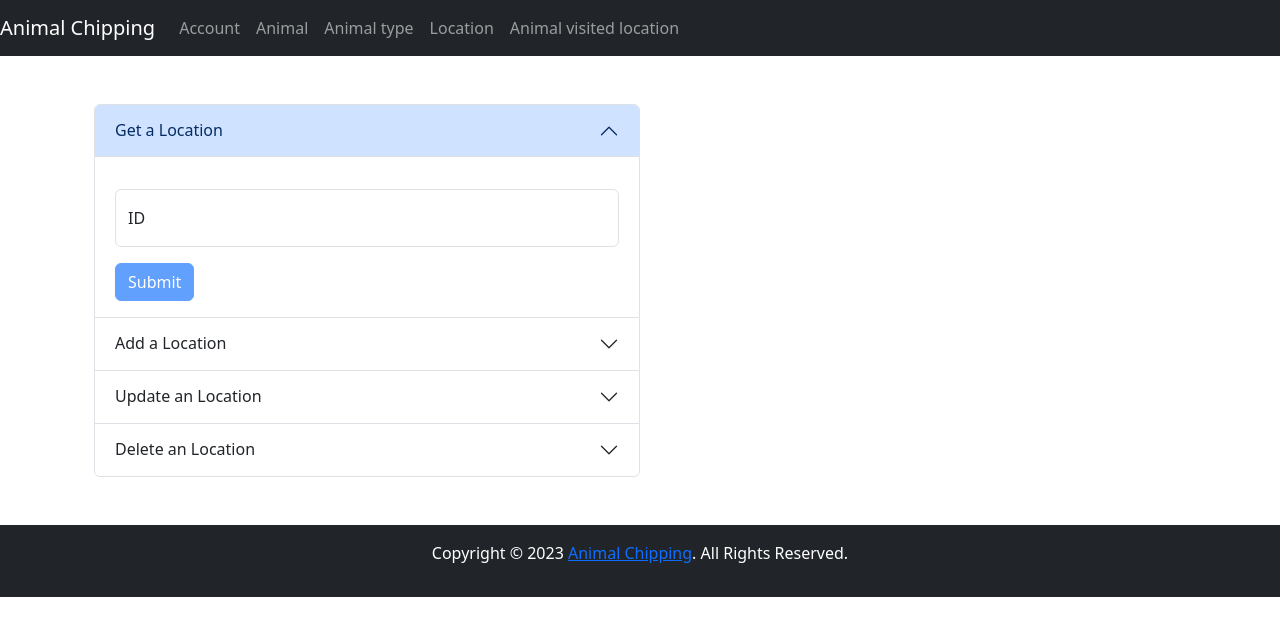
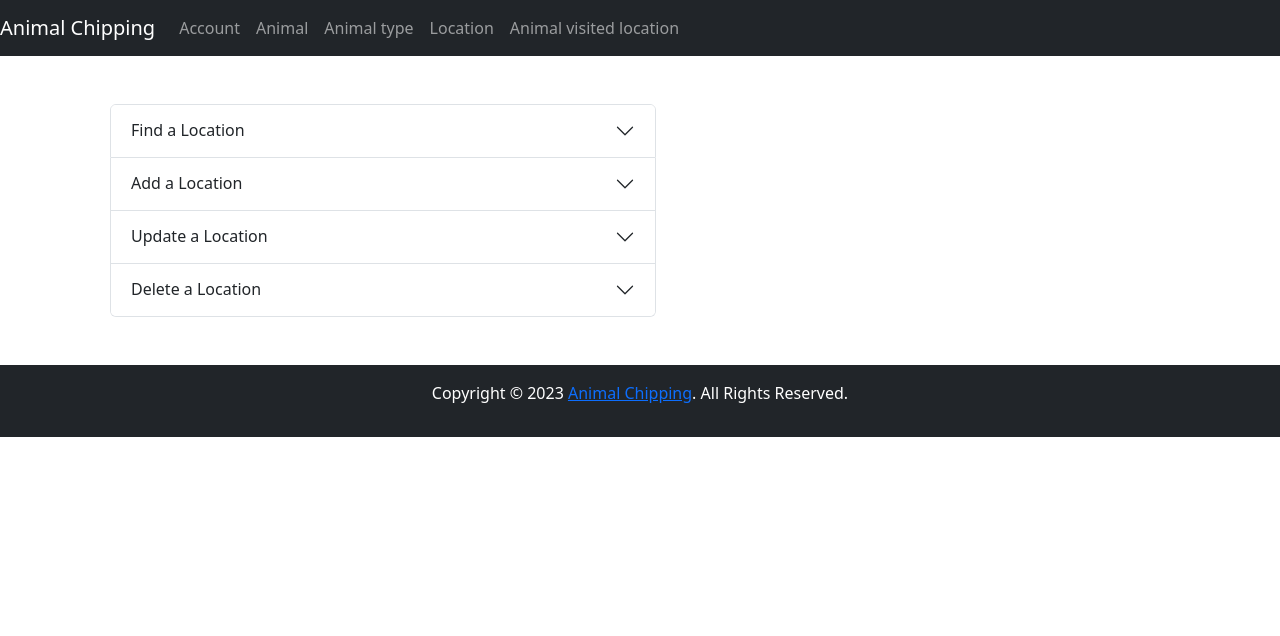
Before and after one commit to krios2146/animal-chipping-api, an Angular app in the folder animal-chipping-front/: page /location in a window 1280 px wide. Shown: the top 636 px of the page. Built offline with nearby package versions, Linux system fonts and the light colour scheme.

Commit message:
feat: integrate location-view to the location component

```diff
--- a/animal-chipping-front/src/app/app.module.ts
+++ b/animal-chipping-front/src/app/app.module.ts
@@ -10,6 +10,7 @@ import { LocationComponent } from './location/location.component';
 import { VisitedLocationComponent } from './visited-location/visited-location.component';
 import { ReactiveFormsModule } from '@angular/forms';
 import { HttpClientModule } from '@angular/common/http';
+import { LocationViewComponent } from './location-view/location-view.component';
 
 @NgModule({
   declarations: [
@@ -18,7 +19,8 @@ import { HttpClientModule } from '@angular/common/http';
     AnimalComponent,
     AnimalTypeComponent,
     LocationComponent,
-    VisitedLocationComponent
+    VisitedLocationComponent,
+    LocationViewComponent
   ],
   imports: [
     BrowserModule,
--- a/animal-chipping-front/src/app/location/location.component.html
+++ b/animal-chipping-front/src/app/location/location.component.html
@@ -1,13 +1,13 @@
 <div class="container d-flex">
-    <div class="accordion w-50" id="accordionExample">
+    <div class="accordion w-50 mx-3" id="accordionExample">
         <div class="accordion-item">
             <h2 class="accordion-header">
-                <button class="accordion-button" type="button" data-bs-toggle="collapse" data-bs-target="#collapseOne"
-                    aria-expanded="true" aria-controls="collapseOne">
-                    Get a Location
+                <button class="accordion-button collapsed" type="button" data-bs-toggle="collapse" data-bs-target="#collapseOne"
+                    aria-expanded="false" aria-controls="collapseOne" (click)="setActiveTab('FIND')">
+                    Find a Location
                 </button>
             </h2>
-            <div id="collapseOne" class="accordion-collapse collapse show" data-bs-parent="#accordionExample">
+            <div id="collapseOne" class="accordion-collapse collapse" data-bs-parent="#accordionExample">
                 <div class="accordion-body">
                     <form [formGroup]="findForm" (ngSubmit)="findLocation()">
                         <div class="form-floating my-3">
@@ -17,20 +17,14 @@
                         </div>
                         <button [disabled]="findForm.invalid" type="submit" class="btn btn-primary">Submit</button>
                     </form>
-                    <div class="card mt-3" *ngIf="foundedLocation">
-                        <div class="card-header">id: {{foundedLocation.id}}</div>
-                        <ul class="list-group list-group-flush">
-                            <li class="list-group-item">latitude: {{foundedLocation.latitude}}</li>
-                            <li class="list-group-item">longitude: {{foundedLocation.longitude}}</li>
-                        </ul>
-                    </div>
                 </div>
             </div>
         </div>
         <div class="accordion-item">
             <h2 class="accordion-header">
                 <button class="accordion-button collapsed" type="button" data-bs-toggle="collapse"
-                    data-bs-target="#collapseTwo" aria-expanded="false" aria-controls="collapseTwo">
+                    data-bs-target="#collapseTwo" aria-expanded="false" aria-controls="collapseTwo"
+                    (click)="setActiveTab('ADD')">
                     Add a Location
                 </button>
             </h2>
@@ -62,8 +56,9 @@
         <div class="accordion-item">
             <h2 class="accordion-header">
                 <button class="accordion-button collapsed" type="button" data-bs-toggle="collapse"
-                    data-bs-target="#collapseThree" aria-expanded="false" aria-controls="collapseThree">
-                    Update an Location
+                    data-bs-target="#collapseThree" aria-expanded="false" aria-controls="collapseThree"
+                    (click)="setActiveTab('UPDATE')">
+                    Update a Location
                 </button>
             </h2>
             <div id="collapseThree" class="accordion-collapse collapse" data-bs-parent="#accordionExample">
@@ -99,8 +94,9 @@
         <div class="accordion-item">
             <h2 class="accordion-header">
                 <button class="accordion-button collapsed" type="button" data-bs-toggle="collapse"
-                    data-bs-target="#collapseFour" aria-expanded="false" aria-controls="collapseFour">
-                    Delete an Location
+                    data-bs-target="#collapseFour" aria-expanded="false" aria-controls="collapseFour"
+                    (click)="setActiveTab('DELETE')">
+                    Delete a Location
                 </button>
             </h2>
             <div id="collapseFour" class="accordion-collapse collapse" data-bs-parent="#accordionExample">
@@ -120,4 +116,8 @@
             </div>
         </div>
     </div>
+    <app-location-view class="w-50" [location]="foundedLocation" *ngIf="activeTab === 'FIND'"></app-location-view>
+    <app-location-view class="w-50" [location]="createdLocation" *ngIf="activeTab === 'ADD'"></app-location-view>
+    <app-location-view class="w-50" [location]="updatedLocation" *ngIf="activeTab === 'UPDATE'"></app-location-view>
+    <app-location-view class="w-50" [isLocationDeleted]="isLocationDeleted" *ngIf="activeTab === 'DELETE'"></app-location-view>
 </div>
--- a/animal-chipping-front/src/app/location/location.component.ts
+++ b/animal-chipping-front/src/app/location/location.component.ts
@@ -15,6 +15,8 @@ export class LocationComponent {
   addForm: FormGroup;
   updateForm: FormGroup;
   deleteForm: FormGroup;
+
+  activeTab: string | undefined;
 
   foundedLocation: LocationResponse | undefined;
   createdLocation: LocationResponse | undefined;
@@ -98,6 +100,17 @@ export class LocationComponent {
     );
   }
 
+  setActiveTab(tabName: string) {
+    if (this.activeTab === tabName) {
+      this.activeTab = undefined;
+      return;
+    }
+
+    this.activeTab = tabName;
+
+    console.log(this.activeTab);
+  }
+
   private getRequestFromForm(locationForm: FormGroup): LocationRequest {
     return {
       latitude: locationForm.get('latitude')?.value,
```
